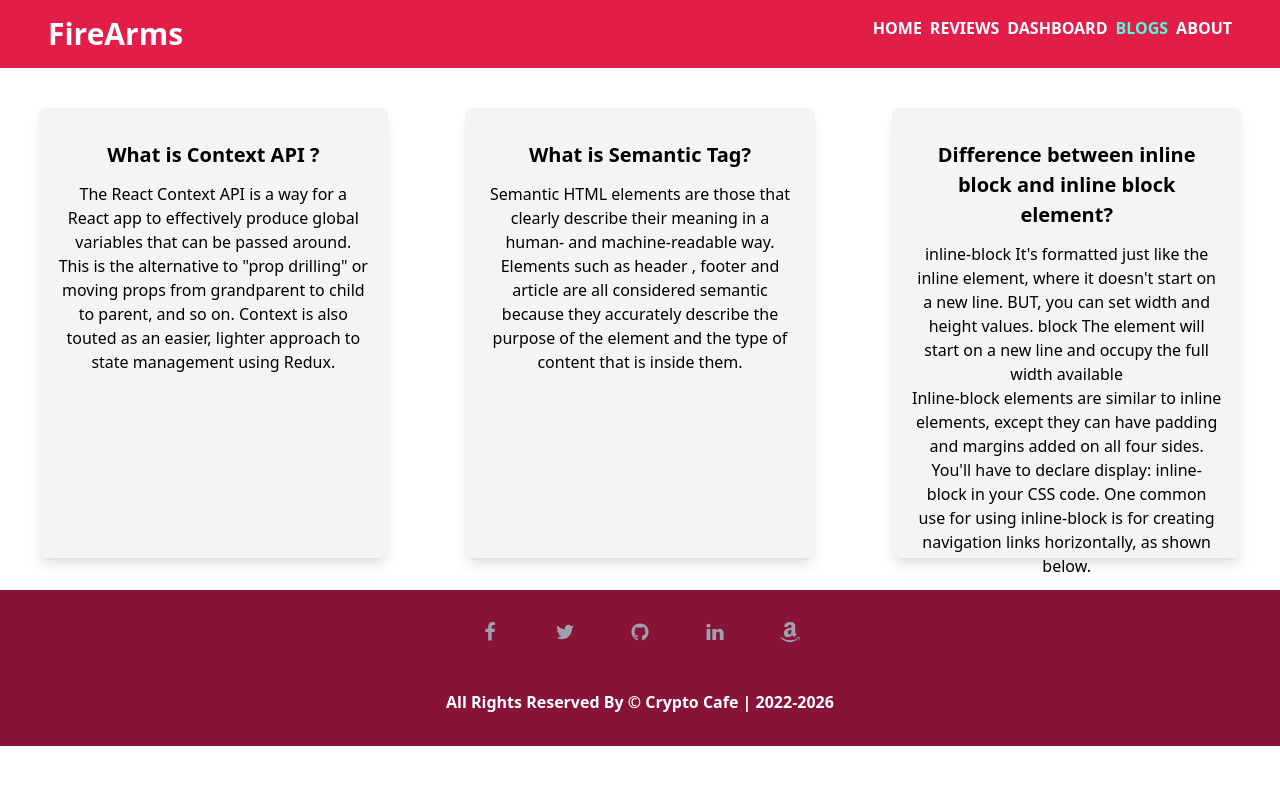
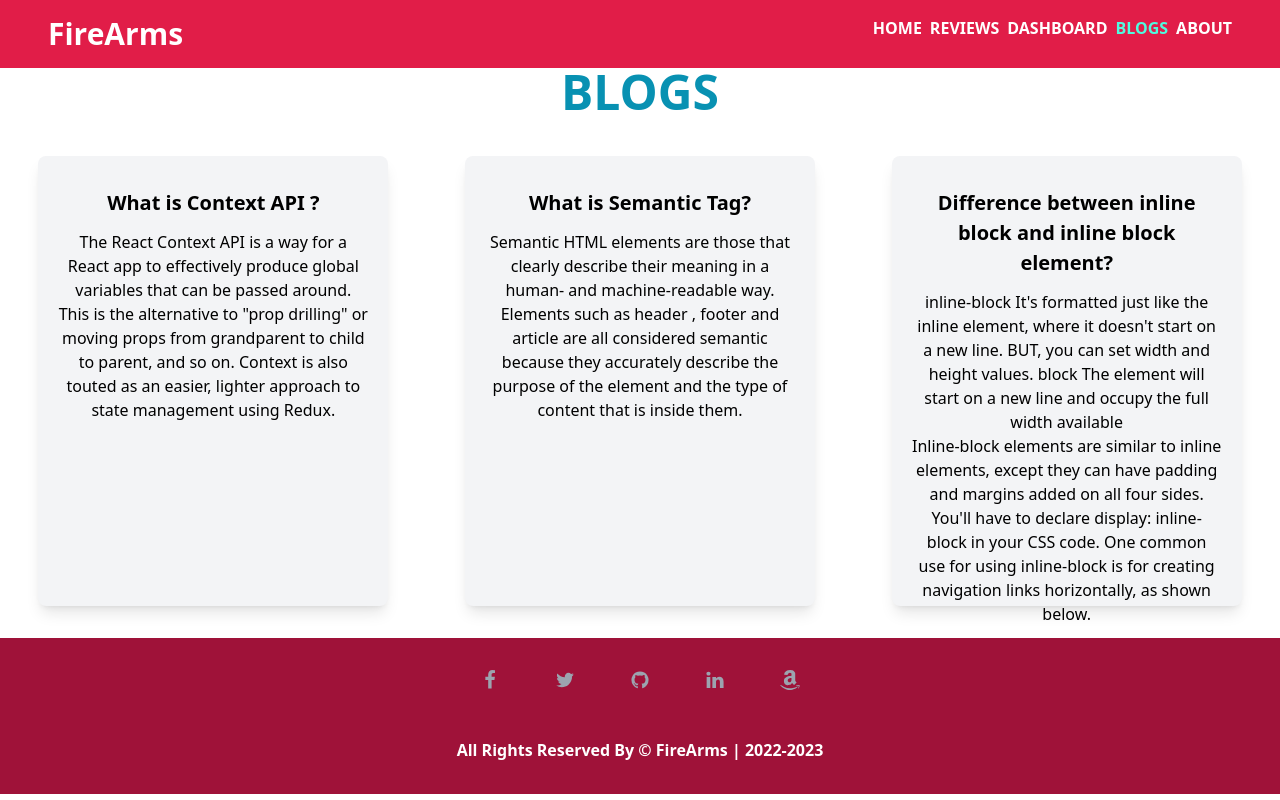
Before and after one commit to shoronshaha/firearms-analysis-website, a React (Create React App) app: page /blogs in a window 1280 px wide. Built offline with nearby package versions, Linux system fonts and the light colour scheme.

Commit message:
about section updated and design modify updated

```diff
--- a/src/Components/About/About.js
+++ b/src/Components/About/About.js
@@ -6,10 +6,10 @@ const About = () => {
             <div className='grid grid-cols-1 md:grid-cols-2 justify-items-center m-10'>
                 <div className='m-10'>
                     <h1 className='text-6xl text-green-500 font-bold'>Shoron <span className='text-blue-400'>Shaha</span></h1>
-                    <p className='mt-5'></p>
+                    <p className='mt-5 text-[30px] text-purple-700 font-bold'>Junior Developer</p>
                 </div>
                 <div className=''>
-                    <img className='w-[300px]' src="" alt="" />
+                    <img className='w-[300px]' src="/image/profile4.jpg" alt="" />
                 </div>
 
             </div>
--- a/src/Components/Blogs/Blogs.js
+++ b/src/Components/Blogs/Blogs.js
@@ -2,19 +2,24 @@ import React from 'react';
 
 const Blogs = () => {
     return (
+
+        <div>
+            <h1 className='text-5xl text-center text-cyan-600 font-bold'>BLOGS</h1>
             <div className='justify-items-center mt-10 grid sm:grid-cols-1 md:grid-cols-3 '>
+
                 <div className='rounded-lg shadow-lg bg-gray-100 max-w-sm p-5 h-[450px] w-[350px] hover:bg-blue-50 mx-2'>
-                <h1 className='text-center font-black text-[20px] p-3 mt-[10]'>What is Context API ?</h1>
+                    <h1 className='text-center font-bold text-[20px] p-3 mt-[10]'>What is Context API ?</h1>
                     <p className='text-center text-[16px]'>The React Context API is a way for a React app to effectively produce global variables that can be passed around. This is the alternative to "prop drilling" or moving props from grandparent to child to parent, and so on. Context is also touted as an easier, lighter approach to state management using Redux.</p>
                 </div>
                 <div className='rounded-lg shadow-lg bg-gray-100 max-w-sm p-5 h-[450px] w-[350px] hover:bg-blue-50 mx-2'>
-                <h1 className='text-center font-black text-[20px] p-3 mt-[10]'>What is Semantic Tag?</h1>
+                    <h1 className='text-center font-bold text-[20px] p-3 mt-[10]'>What is Semantic Tag?</h1>
                     <p className='text-center text-[16px]' >Semantic HTML elements are those that clearly describe their meaning in a human- and machine-readable way. Elements such as header , footer and article are all considered semantic because they accurately describe the purpose of the element and the type of content that is inside them.</p>
                 </div>
                 <div className='rounded-lg shadow-lg bg-gray-100 max-w-sm p-5 h-[450px] w-[350px] hover:bg-blue-50 mx-2'>
-                <h1 className='text-center font-black text-[20px] p-3 mt-[10]'>Difference between inline block and inline block element?</h1>
+                    <h1 className='text-center font-bold text-[20px] p-3 mt-[10]'>Difference between inline block and inline block element?</h1>
                     <p className='text-center text-[16px]'>inline-block It's formatted just like the inline element, where it doesn't start on a new line. BUT, you can set width and height values. block The element will start on a new line and occupy the full width available</p>
                     <p className='text-center text-[16px]'>Inline-block elements are similar to inline elements, except they can have padding and margins added on all four sides. You'll have to declare display: inline-block in your CSS code. One common use for using inline-block is for creating navigation links horizontally, as shown below.</p>
+                </div>
             </div>
         </div>
     );
--- a/src/Components/Dashboard/Dashboard.js
+++ b/src/Components/Dashboard/Dashboard.js
@@ -94,6 +94,9 @@ const Dashboard = () => {
 
 
     return (
+
+        <div>
+            <h1 className='text-5xl text-center text-cyan-600 font-bold mb-10'>DASHBOARD</h1>
             <div className='grid grid-col-1 md:grid-cols-2 gap-10 m-1 justify-items-center'>
                 <div className='mb-10 '>
                     <h1 className='text-3xl text-center'>Line Charts</h1>
@@ -160,7 +163,7 @@ const Dashboard = () => {
                         <Bar dataKey="sell" fill="#ffc658" />
                     </BarChart>
                 </div>
-
+            </div>
         </div>
     );
 };
--- a/src/Components/Footer/Footer.js
+++ b/src/Components/Footer/Footer.js
@@ -2,7 +2,7 @@ import React from 'react'
 
 const Footer = () => {
     return (
-        <footer className='bg-rose-900  w-full py-8 mt-8'>
+        <footer className='bg-rose-800  w-full py-8 mt-8'>
             <div className='max-w-screen-xl mx-auto px-4'>
                 <div className=' flex max-w-xs mx-auto items-center justify-between'>
                     <a
@@ -82,7 +82,7 @@ const Footer = () => {
                     </a>
                 </div>
                 <div className='text-center text-white font-bold pt-10 sm:pt-12 flex items-center justify-center'>
-                    All Rights Reserved By &copy; Crypto Cafe | 2022-2026
+                    All Rights Reserved By &copy; FireArms | 2022-2023
                 </div>
             </div>
         </footer>
--- a/src/Components/Reviews/Reviews.js
+++ b/src/Components/Reviews/Reviews.js
@@ -11,7 +11,7 @@ const Reviews = () => {
     }, [])
     return (
         <div className='px-4 pt-20 pb-24 mx-auto max-w-7xl md:px-2'>
-            <p className='text-center text-3xl font-bold text-black'>All The Arms Reviews</p>
+            <p className='text-center text-5xl font-bold text-black text-bold mb-10'><span className='text-purple-500'>Customers </span> <span className='text-orange-500'>Reviews</span>  </p>
             <div className='grid grid-cols-1 md:grid-cols-3 justify-items-center'>
                 {
                     reviews.map(review => <Review
```
Also changed, not shown: 1 other file (tests, documents, lock files or other folders). Lines whose indentation alone changed are shown as unchanged.
